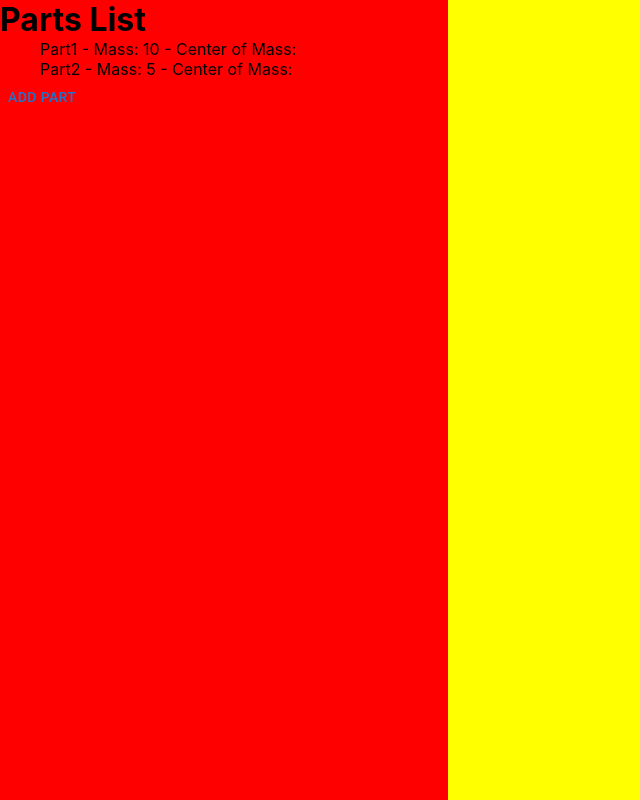
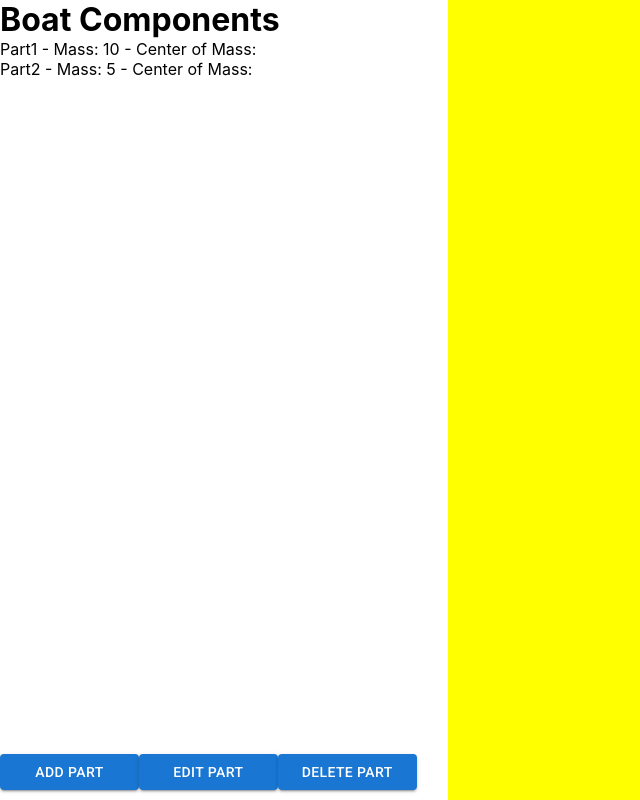
Before and after one commit to Rabadunk/BoatAssetManager, a React (Create React App) app: page / in a window 1280 px wide. Shown: the whole page, without its empty margins (0-640 px from the left). Built offline with nearby package versions, Linux system fonts and the light colour scheme.

Commit message:
added css for parts list

```diff
--- /dev/null
+++ b/src/components/PartsList/PartsList.css
@@ -0,0 +1,25 @@
+.parts-list-container {
+    position: relative;
+    width: 100%;
+    height: 100%;
+    background-color: white;
+}
+
+.button-row {
+    position: absolute;
+    bottom: 0px;
+    padding-bottom: 10px;
+    width: 100%;
+    background-color: white;
+}
+
+.button {
+    margin: 0 1%;
+    width: 31%;
+}
+
+.open-edit-part-button {
+    /* These margins are here to help center the edit button between the other two buttons. */
+    margin-left: 1.3%;
+    margin-right: 1.3%;
+}
--- a/src/components/PartsList/PartsList.js
+++ b/src/components/PartsList/PartsList.js
@@ -4,6 +4,8 @@ import Modal from '@mui/material/Modal';
 import Box from '@mui/material/Box';
 import TextField from '@mui/material/TextField';
 import PartCard from './PartCard.js';
+
+import './PartsList.css';
 
 // Sample initial parts data
 const initialParts = [
@@ -30,16 +32,23 @@ const PartsList = () => {
 
 
   return (
-    <div>
-      <h1>Parts List</h1>
-      <ul>
+    <Box className="parts-list-container">
+      <h1>Boat Components</h1>
+      <Box>
         {parts.map((part, index) => (
             <div>
                 <PartCard name={part.name} mass={part.mass} centerOfMass={part.centerOfMass}/>
             </div>
         ))}
-      </ul>
-      <Button onClick={() => handleOpen()}>Add Part</Button>
+      </Box>
+
+      <Box className="button-row">
+        <Button className="open-add-part-button button" variant="contained" onClick={() => handleOpen()}>Add Part</Button>
+        <Button className="open-edit-part-button button" variant="contained" onClick={() => handleOpen()}>Edit Part</Button>
+        <Button className="open-delete-part-button button" variant="contained" onClick={() => handleOpen()}>Delete Part</Button>
+      </Box>
+
+
 
       <Modal
         open={open}
@@ -48,14 +57,14 @@ const PartsList = () => {
             <TextField id="outlined-basic" label="Name" variant="outlined" onChange={(event)=>{setNewPartName(event.target.value)}}/>
             <TextField id="outlined-basic" label="Mass" variant="outlined" type="number" onChange={(event)=>{setNewPartMass(event.target.value)}} />
             <TextField id="outlined-basic" label="Center Of Mass" variant="outlined" />
-            <Button onClick={() => handleClose()}>Cancel</Button>
+            <Button variant="contained" onClick={() => handleClose()} >Cancel</Button>
             <Button onClick={() => {
                 handleClose();
                 addPart(newPartName, newPartMass, { x: 1, y: 1, z: 1 });
-            }}>Add</Button>
+            }} variant="contained">Add</Button>
         </Box>
       </Modal>
-    </div>
+    </Box>
   );
 }
 
```
